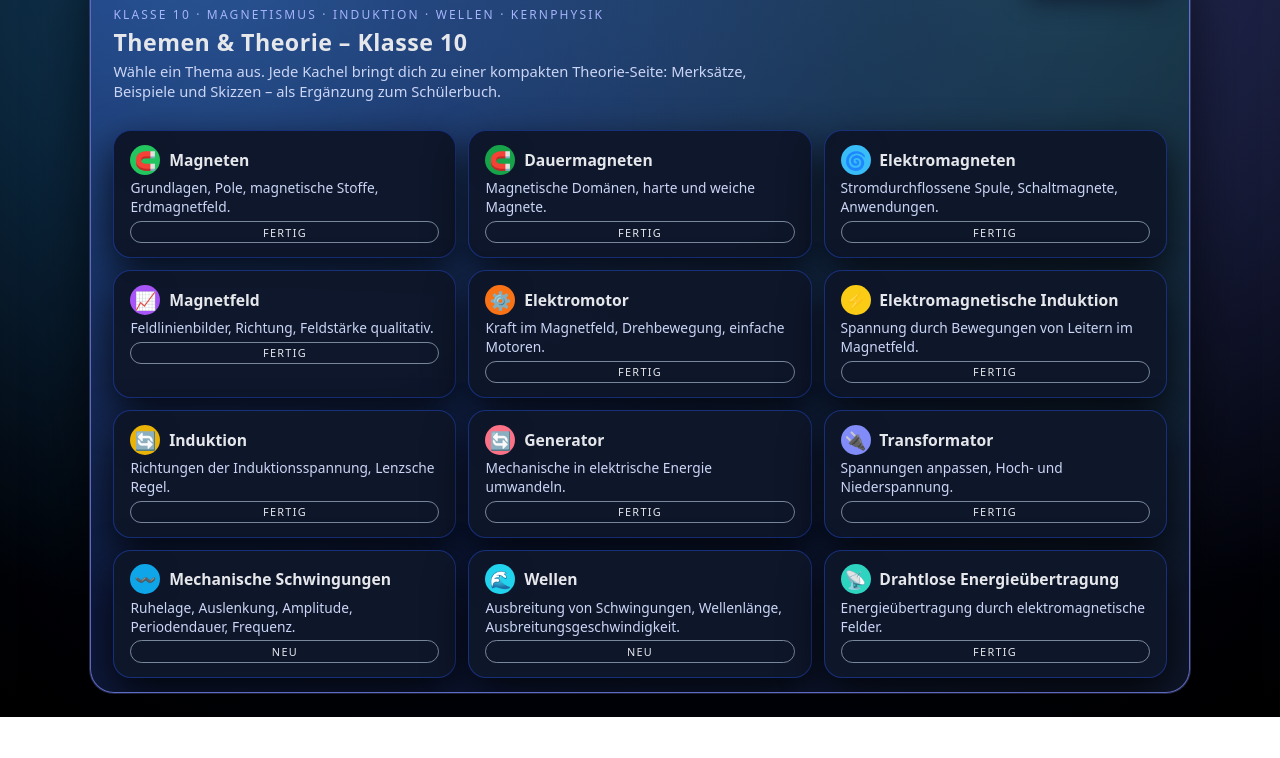
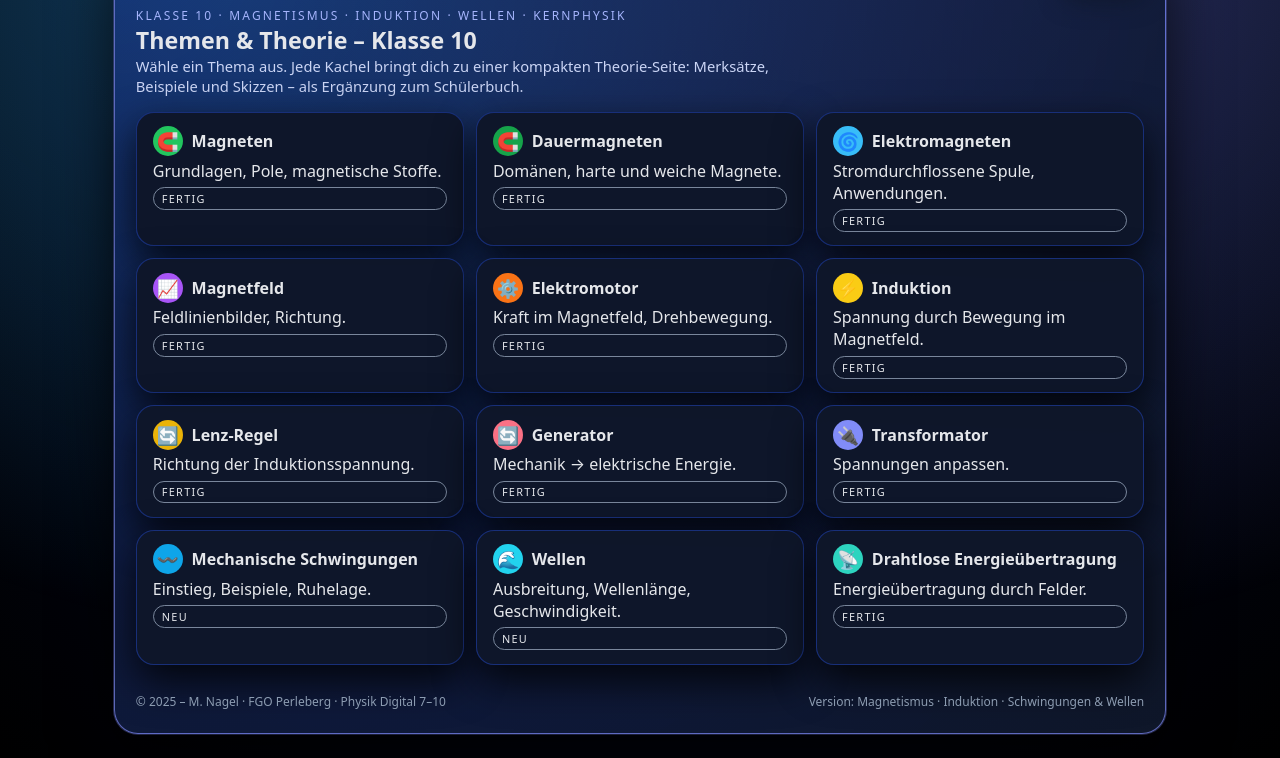
Before and after one commit to nagel-physik/physik-digital-7-10, a plain HTML site: page klasse10_themen.html in a window 1280 px wide. Shown: the part 83-841 px from the top of the page. Before the commit the page ends 800 px from the top, so only its background shows below. Drawn offline with Linux system fonts and the light colour scheme.

Commit message:
Add files via upload
klasse10_themen aktualisiert – neue Version mit Scroll-Fix

```diff
--- a/klasse10_themen.html
+++ b/klasse10_themen.html
@@ -33,72 +33,47 @@
       color: var(--text-main);
       min-height: 100vh;
       display: flex;
-      align-items: center;
       justify-content: center;
-      overflow: hidden;
+      overflow-y: auto;
     }
 
     .app {
-      position: relative;
       width: 100%;
-      height: 100vh;
+      max-width: 1100px;
       padding: 1.5rem;
-      display: flex;
-      align-items: center;
-      justify-content: center;
     }
 
     .bg-glow {
-      position: absolute;
+      position: fixed;
       inset: 0;
       background:
-        radial-gradient(circle at 20% 0%, rgba(56,189,248,0.35), transparent 55%),
-        radial-gradient(circle at 80% 0%, rgba(129,140,248,0.35), transparent 55%);
-      opacity: 0.9;
+        radial-gradient(circle at 20% 0%, rgba(56,189,248,0.3), transparent 55%),
+        radial-gradient(circle at 80% 0%, rgba(129,140,248,0.3), transparent 55%);
       pointer-events: none;
     }
 
     .panel {
       position: relative;
       width: 100%;
-      max-width: 1100px;
-      max-height: 100%;
-      padding: 1.25rem 1.4rem 1.4rem;
+      padding: 1.2rem 1.3rem 1.4rem;
       border-radius: 24px;
       background: radial-gradient(circle at top left, rgba(30,64,175,0.45), rgba(15,23,42,0.98));
-      box-shadow:
-        0 20px 60px rgba(0,0,0,0.7),
-        0 0 0 1px rgba(129,140,248,0.45);
+      box-shadow: 0 20px 60px rgba(0,0,0,0.7),
+                  0 0 0 1px rgba(129,140,248,0.45);
       border: 1px solid rgba(129,140,248,0.7);
-      overflow: hidden;
       display: flex;
       flex-direction: column;
-      gap: 0.9rem;
-    }
-
-    .panel::before {
-      content: "";
-      position: absolute;
-      inset: 0;
-      background:
-        radial-gradient(circle at 10% 0%, rgba(96,165,250,0.22), transparent 55%),
-        radial-gradient(circle at 90% 0%, rgba(52,211,153,0.20), transparent 55%);
-      opacity: 0.9;
-      mix-blend-mode: screen;
-      pointer-events: none;
-    }
-
-    .panel > * {
-      position: relative;
-      z-index: 1;
+      gap: 1rem;
+      z-index: 2;
     }
 
     .topbar {
       display: flex;
       justify-content: space-between;
       align-items: center;
-      gap: 0.75rem;
       font-size: 0.9rem;
+      flex-wrap: wrap;
+      gap: 0.5rem;
     }
 
     .brand {
@@ -120,14 +95,8 @@
       box-shadow: 0 10px 25px rgba(15,23,42,0.85);
     }
 
-    .back-link:hover {
-      border-color: #e5e7eb;
-      box-shadow: 0 14px 32px rgba(15,23,42,0.9);
-    }
-
-    section {
-      position: relative;
-      z-index: 1;
+    h1 {
+      font-size: 1.45rem;
     }
 
     .tagline {
@@ -135,13 +104,6 @@
       letter-spacing: 0.18em;
       text-transform: uppercase;
       color: #a5b4fc;
-      margin-bottom: 0.2rem;
-    }
-
-    h1 {
-      font-size: 1.45rem;
-      letter-spacing: 0.02em;
-      margin-bottom: 0.2rem;
     }
 
     .intro {
@@ -154,8 +116,6 @@
       display: grid;
       grid-template-columns: repeat(3, minmax(0, 1fr));
       gap: 0.75rem;
-      margin-top: 0.9rem;
-      align-content: flex-start;
     }
 
     .tile {
@@ -164,24 +124,21 @@
       background: rgba(15,23,42,0.98);
       border: 1px solid rgba(30,64,175,0.6);
       box-shadow: 0 16px 40px rgba(0,0,0,0.8);
-      position: relative;
-      overflow: hidden;
     }
 
     .tile a {
+      color: inherit;
+      text-decoration: none;
       display: flex;
       flex-direction: column;
       gap: .2rem;
-      color: inherit;
-      text-decoration: none;
-      height: 100%;
     }
 
     .tile-header {
       display: flex;
       align-items: center;
       gap: 0.55rem;
-      font-size: 0.98rem;
+      font-size: 1rem;
       font-weight: 600;
     }
 
@@ -193,43 +150,6 @@
       align-items: center;
       justify-content: center;
       font-size: 1.1rem;
-      flex-shrink: 0;
-      box-shadow: 0 0 18px rgba(15,23,42,0.9);
-    }
-
-    .tile p {
-      font-size: 0.86rem;
-      color: var(--text-soft);
-    }
-
-    .badge {
-      display: inline-flex;
-      align-items: center;
-      justify-content: center;
-      font-size: 0.68rem;
-      padding: 0.18rem 0.5rem;
-      border-radius: 999px;
-      border: 1px solid rgba(148,163,184,0.8);
-      margin-top: 0.1rem;
-      text-transform: uppercase;
-      letter-spacing: 0.12em;
-      color: #e5e7eb;
-    }
-
-    .tile::after {
-      content: "";
-      position: absolute;
-      inset: -30%;
-      opacity: 0;
-      background:
-        radial-gradient(circle at 0% 0%, rgba(59,130,246,0.16), transparent 55%),
-        radial-gradient(circle at 100% 100%, rgba(16,185,129,0.16), transparent 55%);
-      transition: opacity 0.18s ease-out;
-      pointer-events: none;
-    }
-
-    .tile:hover::after {
-      opacity: 1;
     }
 
     .magnet   .icon { background: var(--c-magnet); }
@@ -245,76 +165,65 @@
     .schwing  .icon { background: var(--c-schwing); }
     .welle    .icon { background: var(--c-welle); }
 
+    .badge {
+      display: inline-block;
+      margin-top: 0.15rem;
+      padding: 0.18rem 0.5rem;
+      font-size: 0.68rem;
+      border-radius: 999px;
+      border: 1px solid rgba(148,163,184,0.8);
+      text-transform: uppercase;
+      letter-spacing: 0.12em;
+    }
+
     .footer {
-      margin-top: 0.6rem;
-      font-size: 0.72rem;
-      color: rgba(148,163,184,0.9);
+      margin-top: 0.8rem;
+      font-size: 0.75rem;
+      color: rgba(148,163,184,0.95);
       display: flex;
       justify-content: space-between;
-      gap: 0.5rem;
       flex-wrap: wrap;
+      gap: 0.4rem;
     }
 
     @media (max-width: 900px) {
-      .grid {
-        grid-template-columns: repeat(2, minmax(0, 1fr));
-      }
+      .grid { grid-template-columns: repeat(2, minmax(0, 1fr)); }
     }
 
     @media (max-width: 650px) {
-      .app {
-        padding: 0.65rem;
-        align-items: stretch;
-      }
-      .panel {
-        border-radius: 18px;
-        padding: 0.9rem 0.85rem 1.1rem;
-        max-height: none;
-      }
-      .grid {
-        grid-template-columns: minmax(0, 1fr);
-        max-height: none;
-      }
-      body {
-        align-items: stretch;
-      }
-      .topbar {
-        flex-direction: column;
-        align-items: flex-start;
-      }
+      .grid { grid-template-columns: minmax(0, 1fr); }
+      body { padding: 0; }
+      .app { padding: 0.7rem; }
+      .panel { border-radius: 18px; }
     }
   </style>
 </head>
 <body>
+<div class="bg-glow"></div>
 <div class="app">
-  <div class="bg-glow" aria-hidden="true"></div>
-
-  <main class="panel" aria-labelledby="k10-themen-title">
+  <main class="panel">
 
     <header class="topbar">
       <div class="brand">FGO PERLEBERG · PHYSIK DIGITAL</div>
-      <a class="back-link" href="klasse10.html">← Zurück Klasse 10</a>
+      <a class="back-link" href="klasse10.html">← Zurück</a>
     </header>
 
     <section>
       <div class="tagline">klasse 10 · magnetismus · induktion · wellen · kernphysik</div>
-      <h1 id="k10-themen-title">Themen &amp; Theorie – Klasse 10</h1>
+      <h1>Themen &amp; Theorie – Klasse 10</h1>
       <p class="intro">
-        Wähle ein Thema aus. Jede Kachel bringt dich zu einer kompakten
-        Theorie-Seite: Merksätze, Beispiele und Skizzen – als Ergänzung
-        zum Schülerbuch.
+        Wähle ein Thema aus. Jede Kachel bringt dich zu einer kompakten Theorie-Seite:
+        Merksätze, Beispiele und Skizzen – als Ergänzung zum Schülerbuch.
       </p>
     </section>
 
-    <section class="grid" aria-label="Themenübersicht Klasse 10">
+    <section class="grid">
+
       <!-- Magneten -->
       <article class="tile magnet">
         <a href="theorie_magneten.html">
-          <div class="tile-header">
-            <div class="icon">🧲</div>
-            <div>Magneten</div>
-          </div>
-          <p>Grundlagen, Pole, magnetische Stoffe, Erdmagnetfeld.</p>
+          <div class="tile-header"><div class="icon">🧲</div>Magneten</div>
+          <p>Grundlagen, Pole, magnetische Stoffe.</p>
           <span class="badge">fertig</span>
         </a>
       </article>
@@ -322,11 +231,8 @@
       <!-- Dauermagneten -->
       <article class="tile dauer">
         <a href="theorie_dauermagneten.html">
-          <div class="tile-header">
-            <div class="icon">🧲</div>
-            <div>Dauermagneten</div>
-          </div>
-          <p>Magnetische Domänen, harte und weiche Magnete.</p>
+          <div class="tile-header"><div class="icon">🧲</div>Dauermagneten</div>
+          <p>Domänen, harte und weiche Magnete.</p>
           <span class="badge">fertig</span>
         </a>
       </article>
@@ -334,11 +240,8 @@
       <!-- Elektromagneten -->
       <article class="tile emag">
         <a href="theorie_elektrmagneten.html">
-          <div class="tile-header">
-            <div class="icon">🌀</div>
-            <div>Elektromagneten</div>
-          </div>
-          <p>Stromdurchflossene Spule, Schaltmagnete, Anwendungen.</p>
+          <div class="tile-header"><div class="icon">🌀</div>Elektromagneten</div>
+          <p>Stromdurchflossene Spule, Anwendungen.</p>
           <span class="badge">fertig</span>
         </a>
       </article>
@@ -346,11 +249,8 @@
       <!-- Magnetfeld -->
       <article class="tile feld">
         <a href="theorie_magnetfeld.html">
-          <div class="tile-header">
-            <div class="icon">📈</div>
-            <div>Magnetfeld</div>
-          </div>
-          <p>Feldlinienbilder, Richtung, Feldstärke qualitativ.</p>
+          <div class="tile-header"><div class="icon">📈</div>Magnetfeld</div>
+          <p>Feldlinienbilder, Richtung.</p>
           <span class="badge">fertig</span>
         </a>
       </article>
@@ -358,11 +258,8 @@
       <!-- Elektromotor -->
       <article class="tile motor">
         <a href="theorie_elektromotor.html">
-          <div class="tile-header">
-            <div class="icon">⚙️</div>
-            <div>Elektromotor</div>
-          </div>
-          <p>Kraft im Magnetfeld, Drehbewegung, einfache Motoren.</p>
+          <div class="tile-header"><div class="icon">⚙️</div>Elektromotor</div>
+          <p>Kraft im Magnetfeld, Drehbewegung.</p>
           <span class="badge">fertig</span>
         </a>
       </article>
@@ -370,11 +267,8 @@
       <!-- Induktion -->
       <article class="tile induk">
         <a href="theorie_induktion_lenz.html">
-          <div class="tile-header">
-            <div class="icon">⚡</div>
-            <div>Elektromagnetische Induktion</div>
-          </div>
-          <p>Spannung durch Bewegungen von Leitern im Magnetfeld.</p>
+          <div class="tile-header"><div class="icon">⚡</div>Induktion</div>
+          <p>Spannung durch Bewegung im Magnetfeld.</p>
           <span class="badge">fertig</span>
         </a>
       </article>
@@ -382,11 +276,8 @@
       <!-- Lenz -->
       <article class="tile lenz">
         <a href="theorie_lenz.html">
-          <div class="tile-header">
-            <div class="icon">🔄</div>
-            <div>Induktion</div>
-          </div>
-          <p>Richtungen der Induktionsspannung, Lenzsche Regel.</p>
+          <div class="tile-header"><div class="icon">🔄</div>Lenz-Regel</div>
+          <p>Richtung der Induktionsspannung.</p>
           <span class="badge">fertig</span>
         </a>
       </article>
@@ -394,11 +285,8 @@
       <!-- Generator -->
       <article class="tile gen">
         <a href="theorie_generator.html">
-          <div class="tile-header">
-            <div class="icon">🔄</div>
-            <div>Generator</div>
-          </div>
-          <p>Mechanische in elektrische Energie umwandeln.</p>
+          <div class="tile-header"><div class="icon">🔄</div>Generator</div>
+          <p>Mechanik → elektrische Energie.</p>
           <span class="badge">fertig</span>
         </a>
       </article>
@@ -406,23 +294,17 @@
       <!-- Transformator -->
       <article class="tile trafo">
         <a href="theorie_transformator.html">
-          <div class="tile-header">
-            <div class="icon">🔌</div>
-            <div>Transformator</div>
-          </div>
-          <p>Spannungen anpassen, Hoch- und Niederspannung.</p>
+          <div class="tile-header"><div class="icon">🔌</div>Transformator</div>
+          <p>Spannungen anpassen.</p>
           <span class="badge">fertig</span>
         </a>
       </article>
 
       <!-- Mechanische Schwingungen -->
       <article class="tile schwing">
-        <a href="theorie_schwingungen.html">
-          <div class="tile-header">
-            <div class="icon">〰️</div>
-            <div>Mechanische Schwingungen</div>
-          </div>
-          <p>Ruhelage, Auslenkung, Amplitude, Periodendauer, Frequenz.</p>
+        <a href="theorie_schwingungen_1_einstieg.html">
+          <div class="tile-header"><div class="icon">〰️</div>Mechanische Schwingungen</div>
+          <p>Einstieg, Beispiele, Ruhelage.</p>
           <span class="badge">neu</span>
         </a>
       </article>
@@ -430,11 +312,8 @@
       <!-- Wellen -->
       <article class="tile welle">
         <a href="theorie_wellen.html">
-          <div class="tile-header">
-            <div class="icon">🌊</div>
-            <div>Wellen</div>
-          </div>
-          <p>Ausbreitung von Schwingungen, Wellenlänge, Ausbreitungsgeschwindigkeit.</p>
+          <div class="tile-header"><div class="icon">🌊</div>Wellen</div>
+          <p>Ausbreitung, Wellenlänge, Geschwindigkeit.</p>
           <span class="badge">neu</span>
         </a>
       </article>
@@ -442,20 +321,19 @@
       <!-- Drahtlose Energieübertragung -->
       <article class="tile wireless">
         <a href="theorie_drahtlos.html">
-          <div class="tile-header">
-            <div class="icon">📡</div>
-            <div>Drahtlose Energieübertragung</div>
-          </div>
-          <p>Energieübertragung durch elektromagnetische Felder.</p>
+          <div class="tile-header"><div class="icon">📡</div>Drahtlose Energieübertragung</div>
+          <p>Energieübertragung durch Felder.</p>
           <span class="badge">fertig</span>
         </a>
       </article>
+
     </section>
 
     <footer class="footer">
-      <span>© 2025 – M. Nagel · FGO Perleberg · Physik Digital 7–10 · Themen Klasse 10</span>
+      <span>© 2025 – M. Nagel · FGO Perleberg · Physik Digital 7–10</span>
       <span>Version: Magnetismus · Induktion · Schwingungen &amp; Wellen</span>
     </footer>
+
   </main>
 </div>
 </body>
```
